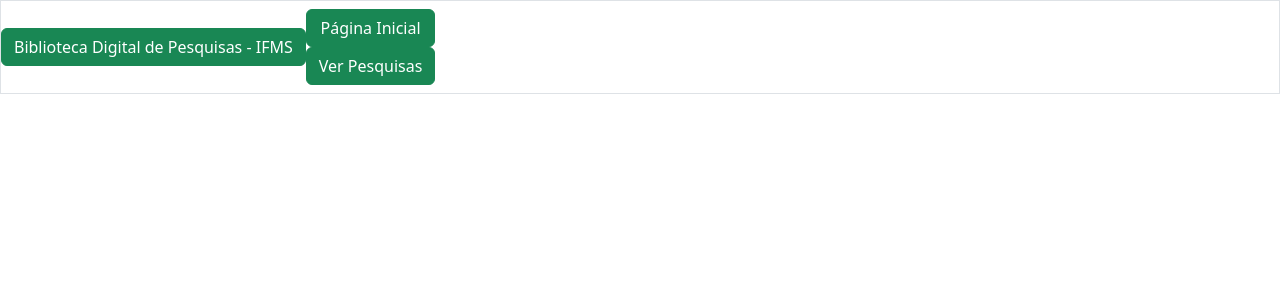
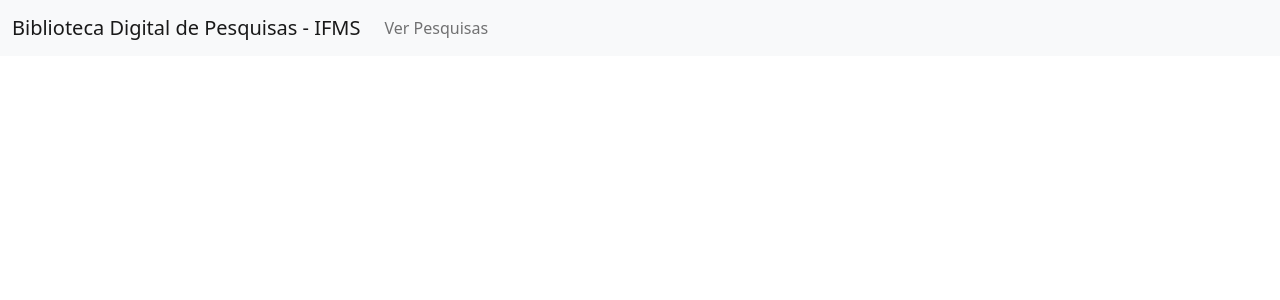
Before and after one commit to luizpaulo2005/FrontEnd, a Next.js app: page /components/header in a window 1280 px wide. Shown: the top 300 px of the page. Built offline with nearby package versions, Linux system fonts and the light colour scheme.

Commit message:
Alterações na Header

```diff
--- a/pages/components/header.js
+++ b/pages/components/header.js
@@ -2,14 +2,16 @@
 
 export default function Header(){
     return(
-        <nav class="navbar border">
-        <span class="btn btn-success">Biblioteca Digital de Pesquisas - IFMS</span>
-        <ul class="navbar-nav me-auto">
-          <li class="nav-item btn btn-success">Página Inicial</li>
+        <nav class="navbar navbar-expand-lg bg-light">
+        <div class="container-fluid">
+        <Link href="/"><a class="navbar-brand">Biblioteca Digital de Pesquisas - IFMS</a></Link>
+        <ul class="navbar-nav me-auto mb-2 mb-lg-0">
           <li class="nav-item">
-        <Link href="/posts/tccs"><a class="btn btn-success">Ver Pesquisas</a></Link>
+        <Link href="/posts/tccs"><a class="nav-link">Ver Pesquisas</a></Link>
           </li>
+
           </ul>
+          </div>
       </nav>
     )
 }
```
